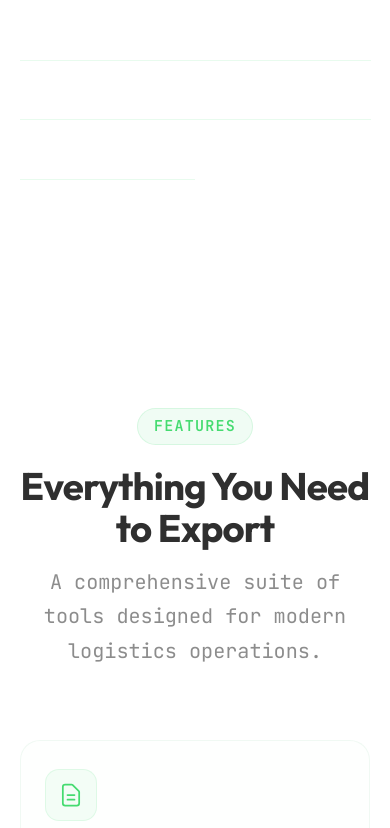
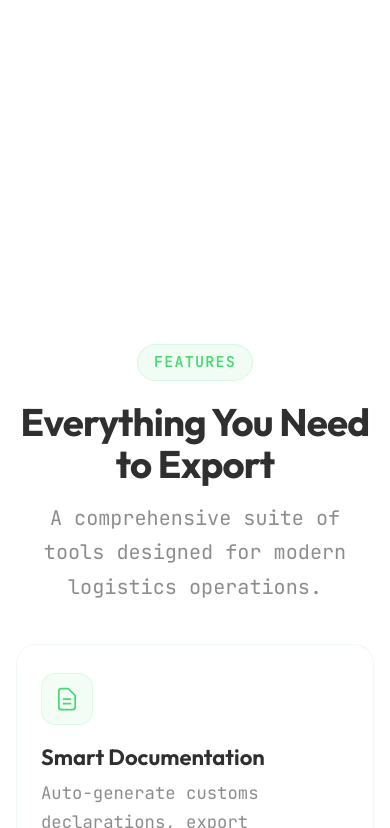
Before and after one commit to Raman-8888/Dak_Khana, a React (Vite) app in the folder dakexport/frontend/: page / in a window 390 px wide. Shown: the part 1156-1984 px from the top of the page. Built offline with nearby package versions, Linux system fonts and the light colour scheme.

Commit message:
fix: remove excessive gaps on mobile/tablet between hero, video, and features

```diff
--- a/dakexport/frontend/src/components/home/FeaturesSection.css
+++ b/dakexport/frontend/src/components/home/FeaturesSection.css
@@ -98,6 +98,12 @@
   line-height: 1.65;
 }
 
+@media (max-width: 960px) {
+  .features {
+    padding: 60px 24px;
+  }
+}
+
 @media (max-width: 900px) {
   .features__grid {
     grid-template-columns: repeat(2, 1fr);
@@ -106,7 +112,7 @@
 
 @media (max-width: 600px) {
   .features {
-    padding: 80px 20px;
+    padding: 40px 16px;
   }
 
   .features__grid {
@@ -117,4 +123,8 @@
   .features__card {
     padding: 28px 24px;
   }
+
+  .features__header {
+    margin-bottom: 40px;
+  }
 }
--- a/dakexport/frontend/src/components/home/HeroSection.css
+++ b/dakexport/frontend/src/components/home/HeroSection.css
@@ -153,13 +153,17 @@
 @media (max-width: 960px) {
   .hero {
     min-height: auto;
-    padding: 90px 24px 40px;
+    padding: 80px 24px 16px;
+  }
+
+  .hero__deco-lines {
+    display: none;
   }
 
   .hero__container {
     flex-direction: column;
     text-align: center;
-    gap: 32px;
+    gap: 24px;
   }
 
   .hero__content {
@@ -175,11 +179,11 @@
 
 @media (max-width: 768px) {
   .hero {
-    padding: 80px 16px 32px;
+    padding: 72px 16px 12px;
   }
 
   .hero__container {
-    gap: 24px;
+    gap: 20px;
   }
 
   .hero__headline {
@@ -193,14 +197,14 @@
 
 @media (max-width: 480px) {
   .hero {
-    padding: 72px 14px 24px;
+    padding: 68px 14px 8px;
   }
 
   .hero__container {
-    gap: 20px;
+    gap: 16px;
   }
 
   .hero__player {
-    max-width: 280px;
+    max-width: 260px;
   }
 }
```
